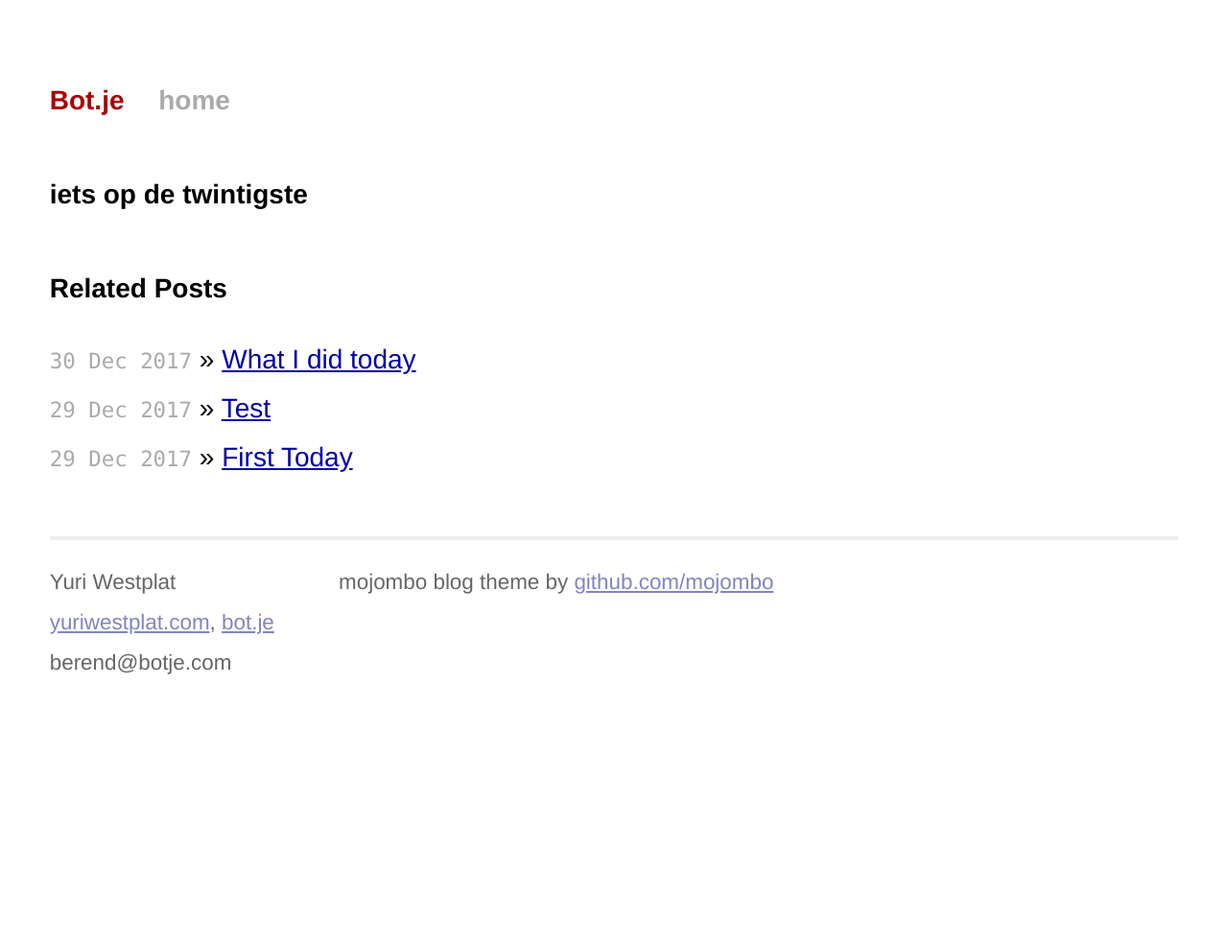
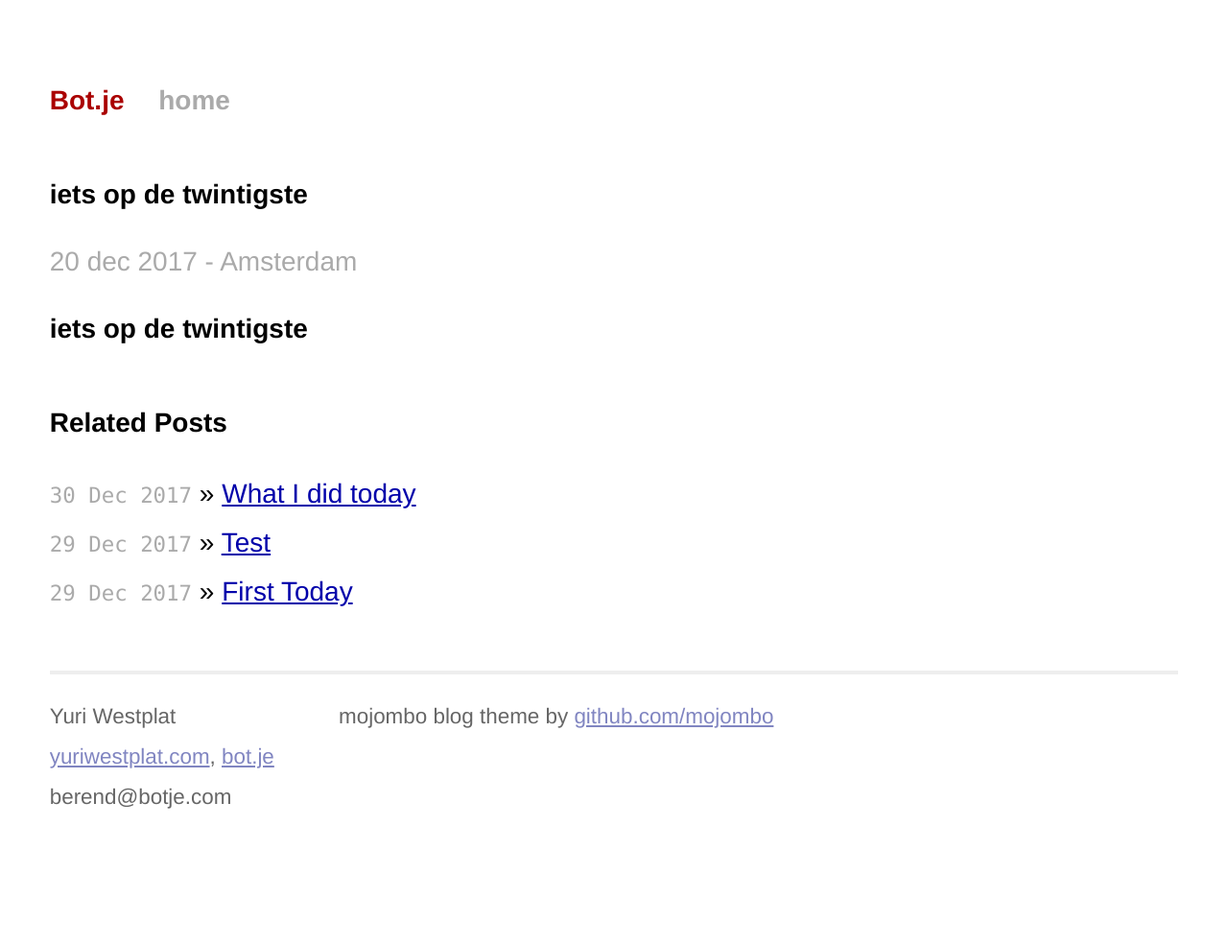
Before and after one commit to mojombo/mojombo.github.io, a Jekyll site: the page built from _posts/2017-12-20-iets-op-de-twintigste.md, in a window 1280 px wide. Shown: the whole page at 96% size. Built offline with Jekyll 4.4.1, drawn with Linux system fonts in a browser that asks for light colours; our own code applies the rules of GitHub Pages for plain Markdown files.

Commit message:
Update 2017-12-20-iets-op-de-twintigste.md

```diff
--- a/_posts/2017-12-20-iets-op-de-twintigste.md
+++ b/_posts/2017-12-20-iets-op-de-twintigste.md
@@ -1 +1,12 @@
+---
+layout: post
+title: iets op de twintigste
+---
+
+{{ page.title }}
+================
+
+<p class="meta">20 dec 2017 - Amsterdam</p>
+
+
 # iets op de twintigste
```
